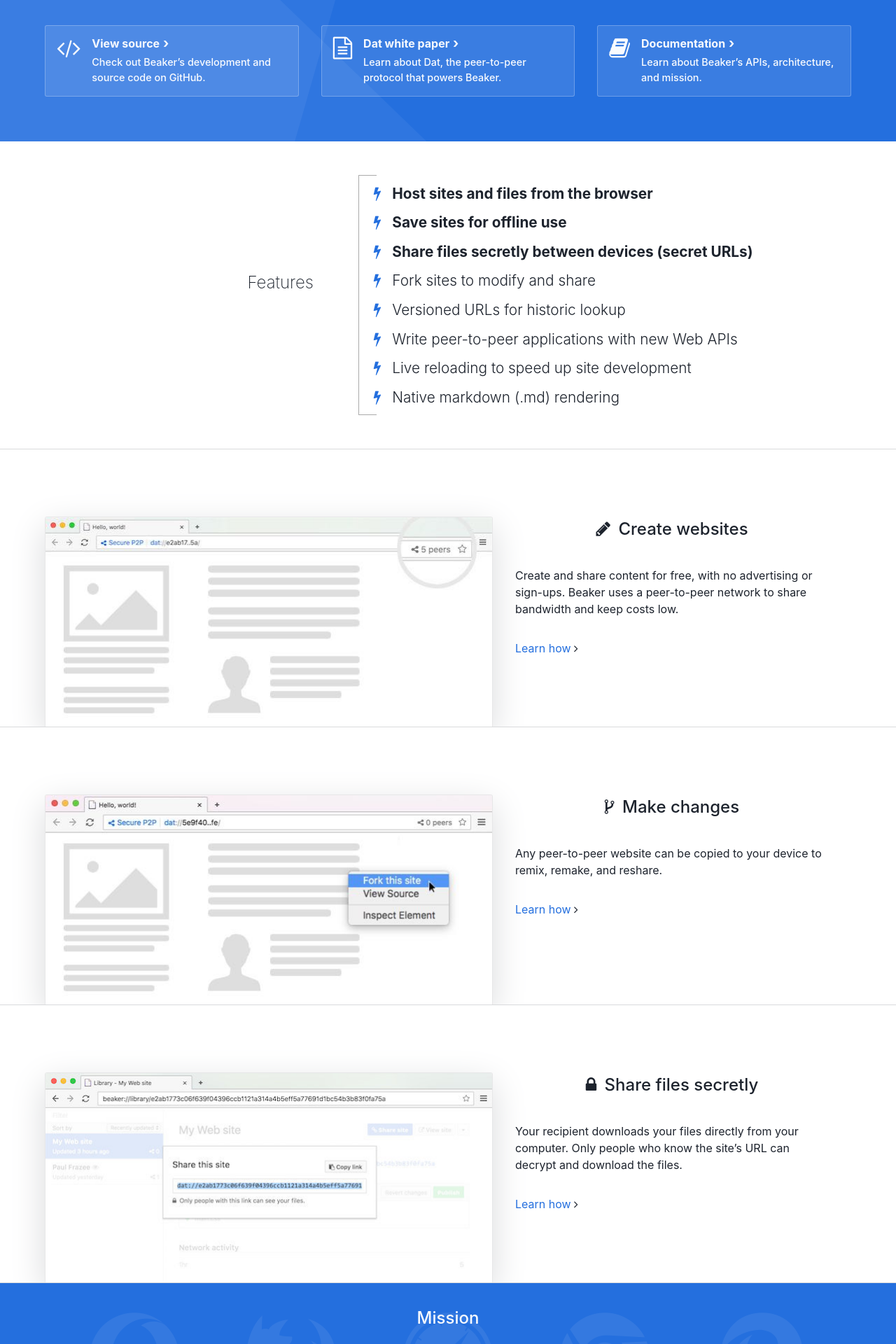
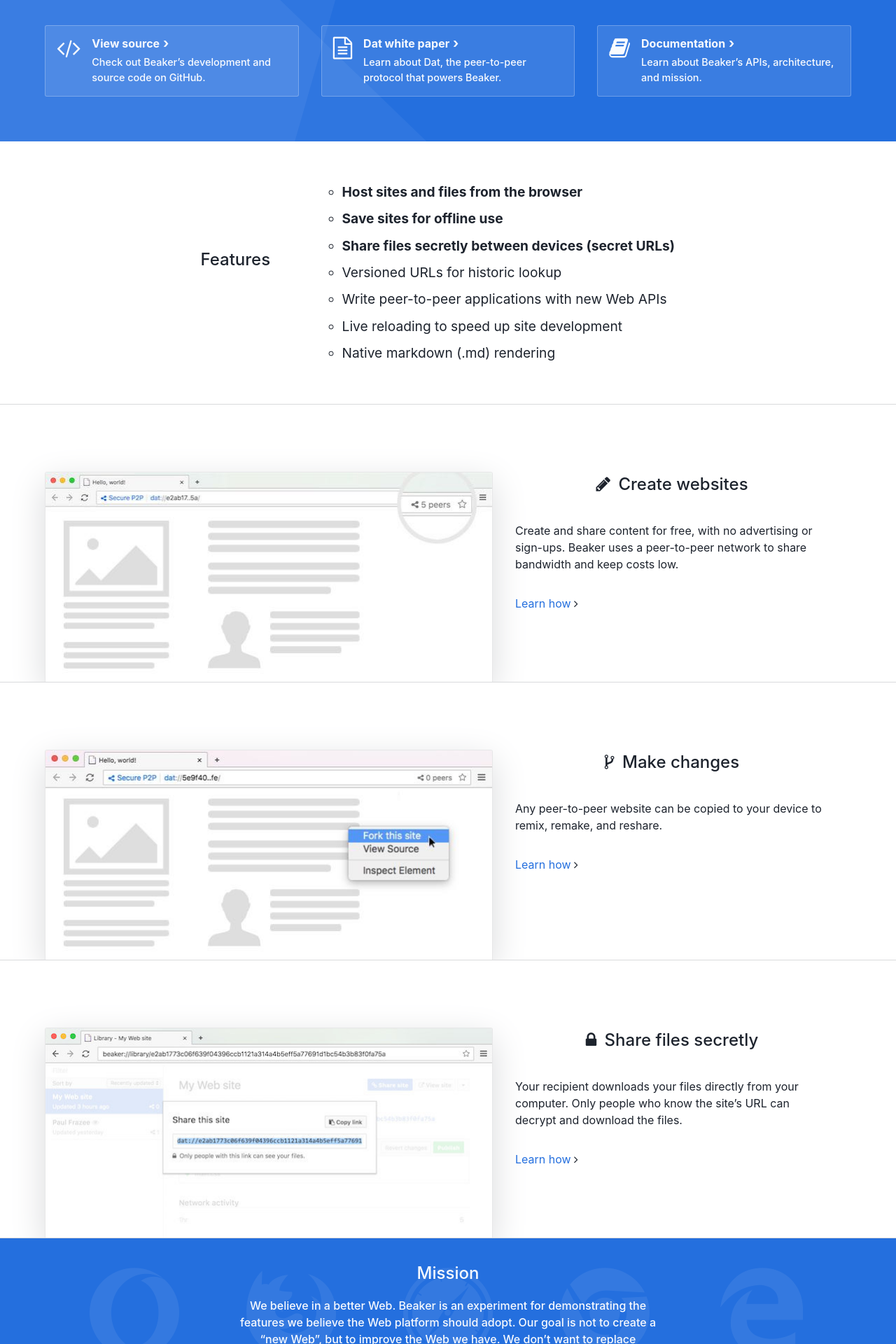
Before and after one commit to beakerbrowser/beakerbrowser.com, a Jekyll site: the page built from index.html, in a window 1280 px wide. Shown: the part 350-2270 px from the top of the page at 70% size. Built offline with Jekyll 4.4.1, drawn with Linux system fonts in a browser that asks for light colours.

Commit message:
Fix up mobile styles

```diff
--- a/css/pages/_home.scss
+++ b/css/pages/_home.scss
@@ -179,52 +179,31 @@
     @extend %grid-2;
     border-bottom: 1px solid $gray--mid;
 
-    h2 {
-      font-weight: 200;
-    }
-
     div {
-      flex: 0.6;
-      padding-right: 4rem;
+      flex: 0.5;
       align-self: center;
       text-align: right;
+
+      @include respond-to(show-grid-2) {
+        padding-right: 4rem;
+      }
     }
 
     ul {
       flex: 1;
       position: relative;
       text-align: left;
-      list-style: none;
-      font-size: 1.3rem;
-      padding-left: 1em;
+      list-style: circle;
+      font-size: 1.1rem;
+      padding-left: 2em;
+      padding-right: 1em;
 
       @include respond-to(show-grid-2) {
-        border-left: 1px solid #aaa;
-
-        &:after,
-        &:before {
-          content: '';
-          position: absolute;
-          top: 0;
-          left: 0;
-          width: 25px;
-          height: 1px;
-          background: #aaa;
-        }
-        &:after {
-          bottom: 0;
-          top: auto;
-        }
+        font-size: 1.2rem;
       }
 
       li {
         margin: 0.5em 0;
-        font-weight: 300;
-      }
-
-      .fa-flash {
-        color: $beaker-blue;
-        margin-right: 0.5em;
       }
     }
   }
--- a/index.html
+++ b/index.html
@@ -68,14 +68,13 @@
     <h2>Features</h2>
   </div>
   <ul>
-    <li><i class="fa fa-flash"></i> <strong>Host sites and files from the browser</strong></li>
-    <li><i class="fa fa-flash"></i> <strong>Save sites for offline use</strong></li>
-    <li><i class="fa fa-flash"></i> <strong>Share files secretly between devices (secret URLs)</strong></li>
-    <li><i class="fa fa-flash"></i> Fork sites to modify and share</li>
-    <li><i class="fa fa-flash"></i> Versioned URLs for historic lookup</li>
-    <li><i class="fa fa-flash"></i> Write peer-to-peer applications with new Web APIs</li>
-    <li><i class="fa fa-flash"></i> Live reloading to speed up site development</li>
-    <li><i class="fa fa-flash"></i> Native markdown (.md) rendering</li>
+    <li><strong>Host sites and files from the browser</strong></li>
+    <li><strong>Save sites for offline use</strong></li>
+    <li><strong>Share files secretly between devices (secret URLs)</strong></li>
+    <li>Versioned URLs for historic lookup</li>
+    <li>Write peer-to-peer applications with new Web APIs</li>
+    <li>Live reloading to speed up site development</li>
+    <li>Native markdown (.md) rendering</li>
   </ul>
 </div>
 
```
